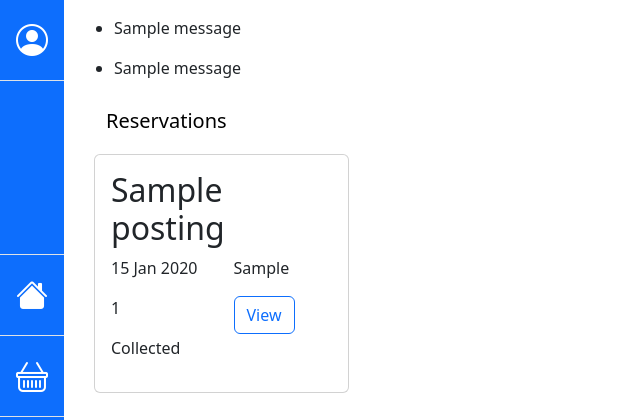
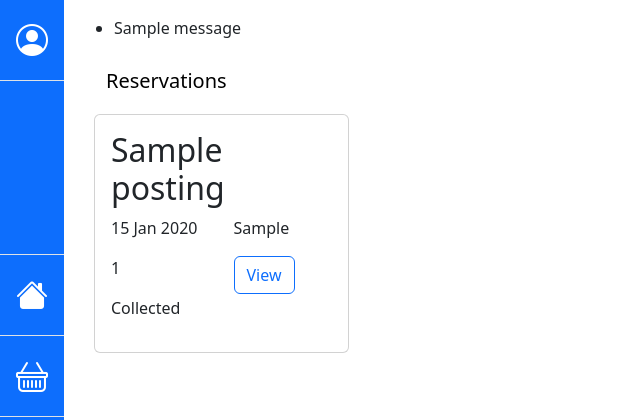
Before and after one commit to BrianStadnicki/COM2020-team-project, a Django app: page /reservations/ in a window 1280 px wide. Shown: the top 420 px of the page, without its empty margins (0-640 px from the left). Run offline with Django 5.2, Linux system fonts and the light colour scheme; a user stored in the database is signed in; tables that the repository leaves empty hold one stand-in row (values such as "Sample post"); one stand-in notice (Sample message) is shown; some libraries are stand-ins or nearby versions.

Commit message:
remove redundant reservatiosn notifications

```diff
--- a/food-waste-rescue/main/templates/main/reservations.html
+++ b/food-waste-rescue/main/templates/main/reservations.html
@@ -1,14 +1,5 @@
 {% extends 'layout.html' %}
 {% block content %}
-
-{# Show Django messages (e.g., "Check your details") #}
-{% if messages%}
-<ul class="messages">
-    {% for message in messages %}
-        <li{% if message.tags %} class="{{message.tags}}"{%endif%}>{{message}}</li>
-    {% endfor %}
-</ul>
-{% endif %}
 
 {{ form.non_field_errors }}
 
```
